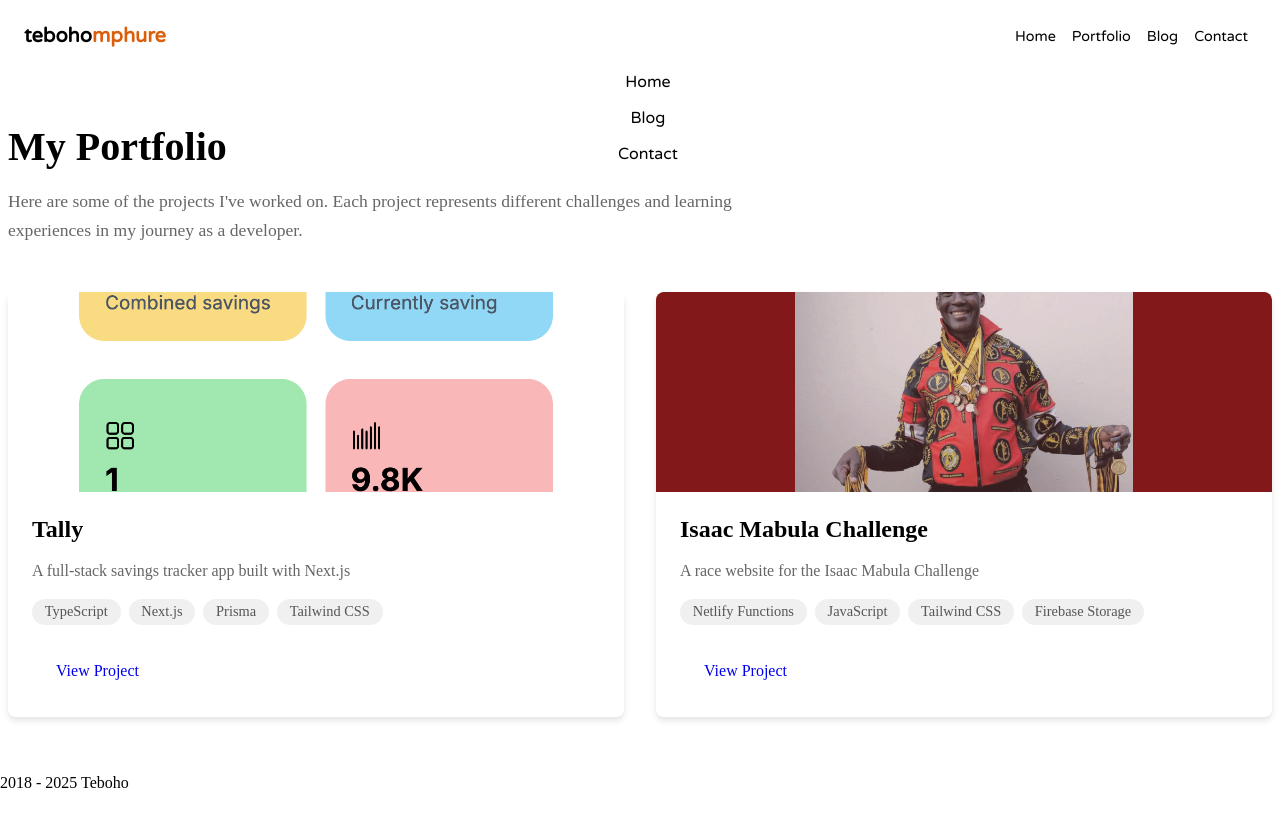
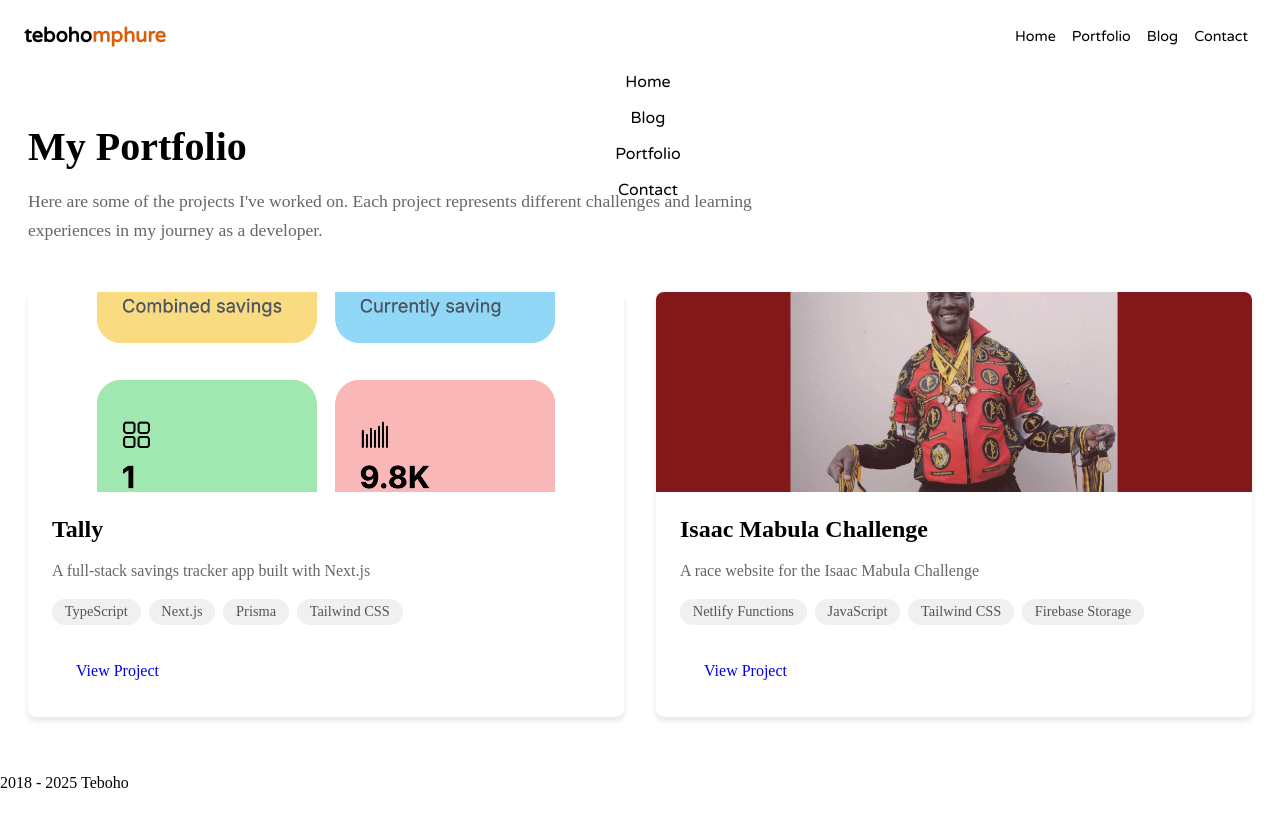
Before and after one commit to teb0ho/teboho-personal-site, a Gatsby site: page /portfolio in a window 1280 px wide. Both pictures are taken after a click on the element 586 px from the left and 36 px from the top of the page. Built offline with nearby package versions, Linux system fonts and the light colour scheme; Gatsby itself is replaced by a stand-in of ours.

Commit message:
add portfolio nav item and fix portfolio styling

```diff
--- a/src/components/Navbar/Navbar.js
+++ b/src/components/Navbar/Navbar.js
@@ -24,6 +24,9 @@ const NavBar = () => {
         <a href="/">Home</a>
         <a onClick={handleNavClick} href="/blog">
           Blog
+        </a>
+        <a onClick={handleNavClick} href="/portfolio">
+          Portfolio
         </a>
         <a onClick={handleNavClick} href="/contact">
           Contact
--- a/src/pages/portfolio.css
+++ b/src/pages/portfolio.css
@@ -1,5 +1,6 @@
 .portfolio {
   padding: 2rem 0;
+  margin: 0 20px;
 }
 
 .portfolio h1 {
```
